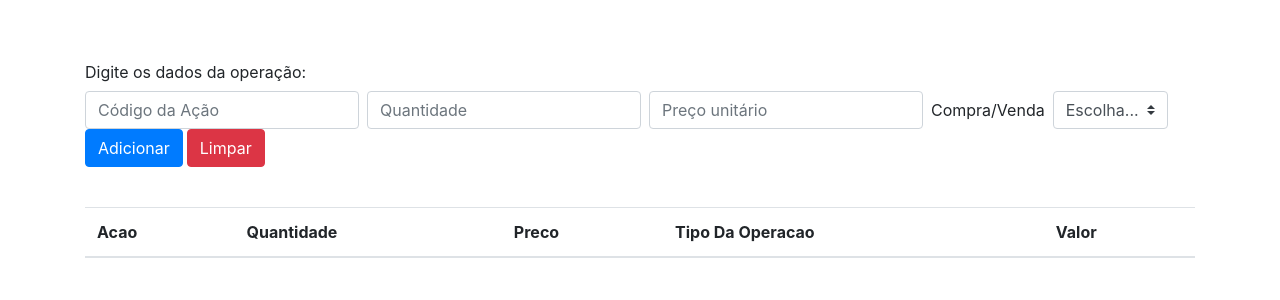
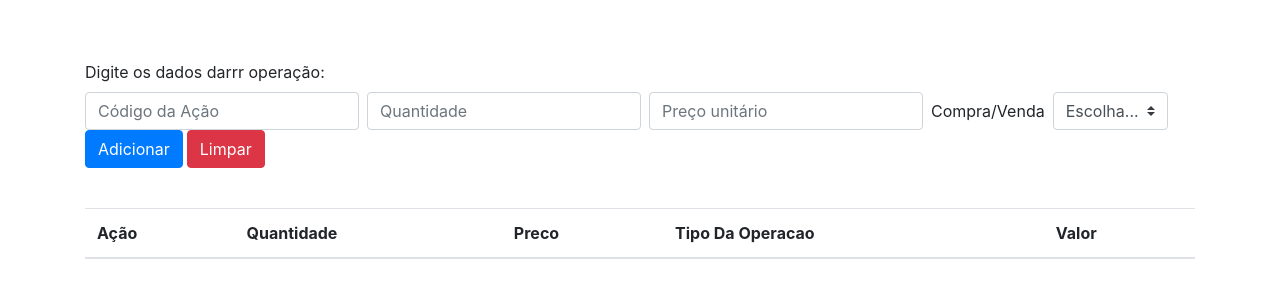
Before and after one commit to felipecps/vue-project, a Vue app: page /calculacorretagem in a window 1280 px wide. Shown: the top 300 px of the page. Built offline with nearby package versions, Linux system fonts and the light colour scheme.

Commit message:
Mudando alguns valores para dentro do form

```diff
--- a/src/components/CalculaCorretagem.vue
+++ b/src/components/CalculaCorretagem.vue
@@ -1,28 +1,28 @@
 <template>
     <div class="container">
         <b-form>
-            <b-form-group id="input-group-1" label="Digite os dados da operação:">
+            <b-form-group id="input-group-1" label="Digite os dados darrr operação:" label-for="input-quantidade">
                 <div>
                     <b-form inline>
                         <b-form-input class="mb-2 mr-sm-2 mb-sm-0"
                                       id="input-codigo-da-acao"
-                                      v-model="acao"
+                                      v-model="form.acao"
                                       placeholder="Código da Ação"
                                       required></b-form-input>
                         <b-form-input class="mb-2 mr-sm-2 mb-sm-0"
                                       id="input-quantidade"
-                                      v-model="quantidade"
+                                      v-model="form.quantidade"
                                       placeholder="Quantidade"
                                       required></b-form-input>
                         <b-form-input class="mb-2 mr-sm-2 mb-sm-0"
                                       id="input-preco"
-                                      v-model="preco"
+                                      v-model="form.preco"
                                       placeholder="Preço unitário"
                                       required></b-form-input>
                         <label class="mr-sm-2" for="inline-form-custom-select-corretora">Compra/Venda</label>
                         <b-form-select id="inline-form-custom-select-tipo"
                                        class="mb-2 mr-sm-2 mb-sm-0"
-                                       v-model="selected"
+                                       v-model="form.selected_compra_venda"
                                        :options="options"></b-form-select>
                         <b-button class="mr-1" v-on:click="addToTable" variant="primary">Adicionar</b-button>
                         <b-button v-on:click="resetAllFields" variant="danger">Limpar</b-button>
@@ -54,16 +54,18 @@
         name: 'CalculaCorretagem',
         data() {
             return {
+                form: {
+                    acao: '',
+                    quantidade: '',
+                    tipo_de_operacao: '',
+                    selected_compra_venda: null,
+                    preco: '',
+                },
                 dismissSecs: 5,
                 dismissCountDown: 0,
                 showDismissibleAlert: false,
-                acao: '',
                 valor_reais: '',
-                quantidade: '',
-                preco: '',
-                tipo_de_operacao: '',
-                selected: null,
-                fields: ['Acao', 'Quantidade', 'Preco', 'Tipo_da_Operacao', 'Valor'],
+                fields: ['Ação', 'Quantidade', 'Preco', 'Tipo_da_Operacao', 'Valor'],
                 options: [
                     { value: null, text: 'Escolha...' },
                     { value: 'Compra', text: 'Compra' },
@@ -84,20 +86,20 @@
                 this.dismissCountDown = dismissCountDown
             },
             addToTable() {
-                if (this.acao != '' && this.quantidade != '' && this.preco != '' && this.selected != null) {
-                    this.preco_editado = this.preco.replace(/,/g, '.')
-                    let temp = this.quantidade * this.preco_editado
+                if (this.form.acao != '' && this.form.quantidade != '' && this.form.preco != '' && this.form.selected_compra_venda != null) {
+                    this.preco_editado = this.form.preco.replace(/,/g, '.')
+                    let temp = this.form.quantidade * this.preco_editado
                     this.valor_reais = this.converter(temp)
-                    this.items.push({ Acao: this.acao, Quantidade: this.quantidade, Preco: this.preco, Tipo_da_Operacao: this.selected, Valor:this.valor_reais })
+                    this.items.push({ Ação: this.form.acao, Quantidade: this.form.quantidade, Preco: this.form.preco, Tipo_da_Operacao: this.form.selected_compra_venda, Valor:this.valor_reais })
                 }
                 else {
                     this.showAlert()
                 }
             },
             resetAllFields() {
-                this.acao = ''
-                this.quantidade = ''
-                this.preco = ''
+                this.form.acao = ''
+                this.form.quantidade = ''
+                this.form.preco = ''
             }
         },
         created() {
```
